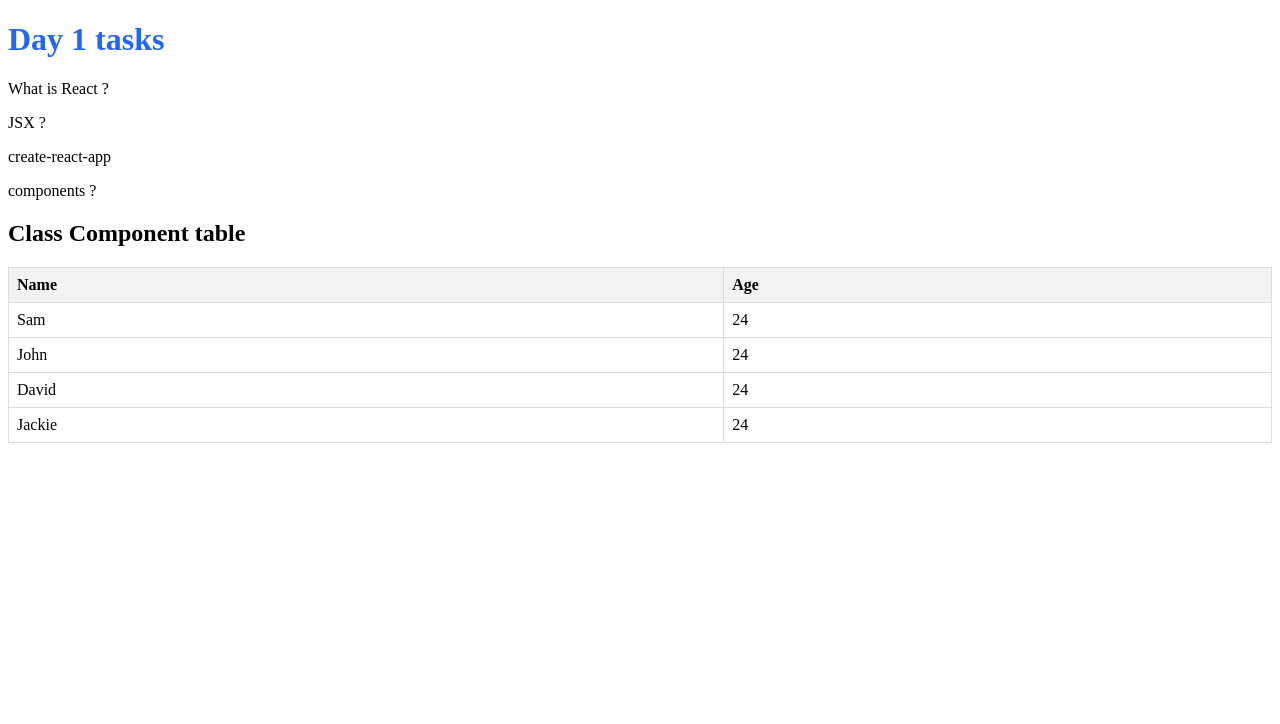
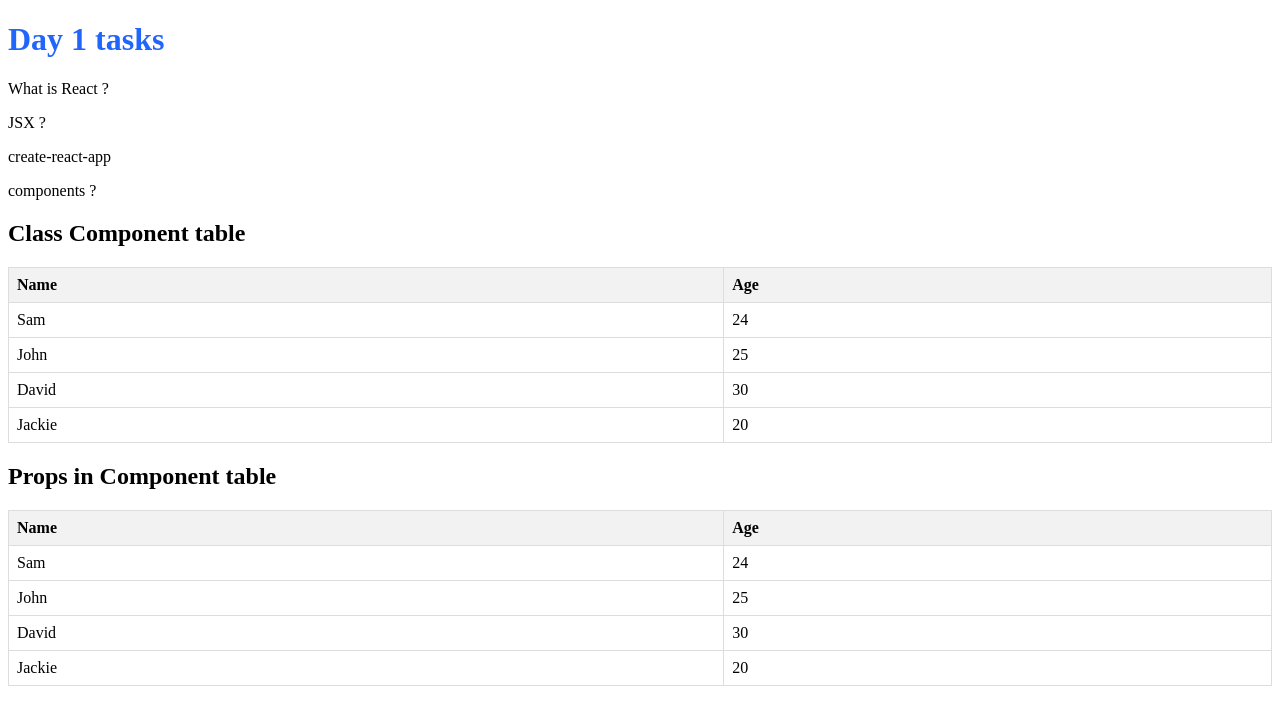
Before and after one commit to sridharjd/react1, a React (Vite) app in the folder attendance/: page / in a window 1280 px wide. Shown: the top 724 px of the page. Built offline with nearby package versions, Linux system fonts and the light colour scheme.

Commit message:
props update

```diff
--- a/attendance/src/app.jsx
+++ b/attendance/src/app.jsx
@@ -1,12 +1,23 @@
+
 import Table1 from "./components/class_components"
+import { Table2 } from "./components/class_components2"
 import  Day1  from "./components/Day1"
-import Table2 from "./components/function_class"
 
 function app() {
+
+    const students =[
+        {name:"Sam", age:24},
+        {name:"John", age:25},
+        {name:"David", age:30},
+        {name:"Jackie", age:20},
+    ]
+
     return (<>
         <Day1/>
         <h2>Class Component table</h2>
         <Table1/>
+        <h2>Props in Component table</h2>
+        <Table2 props={students}/>
     </>
     )
 }
--- a/attendance/src/components/class_components.jsx
+++ b/attendance/src/components/class_components.jsx
@@ -16,15 +16,15 @@ class Table1 extends Component {
                         </tr>
                         <tr>
                             <td>John</td>
-                            <td>24</td>
+                            <td>25</td>
                         </tr>
                         <tr>
                             <td>David</td>
-                            <td>24</td>
+                            <td>30</td>
                         </tr>
                         <tr>
                             <td>Jackie</td>
-                            <td>24</td>
+                            <td>20</td>
                         </tr>
                     </tbody>
                 </table>
--- /dev/null
+++ b/attendance/src/components/class_components2.jsx
@@ -0,0 +1,49 @@
+// import { Component } from "react";
+
+// class Table2 extends Component {
+//     render(){
+//      const {props} = this.props;
+//         return(
+//             <div>
+//                 <table className ="TableCSS">
+//                     <tbody>
+//                         {props.map((props, index) =>(
+    //                         <tr key={index}>
+    //                             <th>Name</th>
+    //                             <td>{props.name}</td>
+    //                         </tr>
+    //                         <tr>
+    //                             <th>Age</th>
+    //                             <td>{props.age}</td>
+    //                         </tr>
+//                        ))}
+//
+//                     </tbody>
+//                 </table>
+//             </div>
+//         )
+//     }
+// }
+
+// export default Table2
+
+export const Table2= ({props}) => {
+  return (
+    <div >
+        <table className ="TableCSS">
+        <thead>
+            <th>Name</th>
+            <th>Age</th>
+        </thead>
+        <tbody>
+            {props.map((props, index) => (
+                <tr key={index}>
+                    <td>{props.name}</td>
+                    <td>{props.age}</td>
+                </tr>
+            ))}
+        </tbody>
+        </table>
+    </div>
+  )
+}
```
Also changed, not shown: attendance/Daily_Report.txt.
